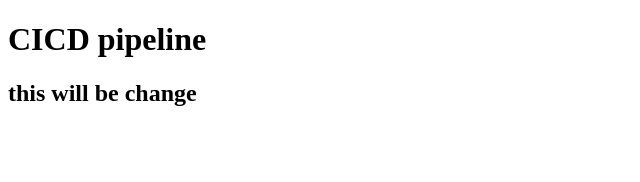
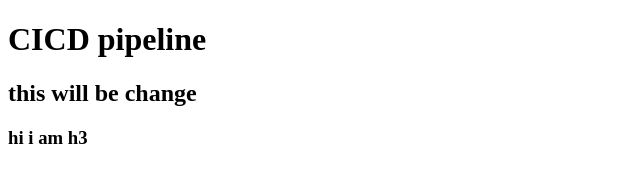
Before and after one commit to priyans897/Azure-cicd, a plain HTML site: page index.html in a window 1280 px wide. Shown: the full height of the page, 0-640 px from the left. Drawn offline with Linux system fonts and the light colour scheme.

Commit message:
new commit

```diff
--- a/index.html
+++ b/index.html
@@ -8,5 +8,6 @@
 <body>
     <h1>CICD pipeline</h1>
     <h2>this will be change</h2>
+    <h3>hi i am h3</h3>
 </body>
 </html>
```
